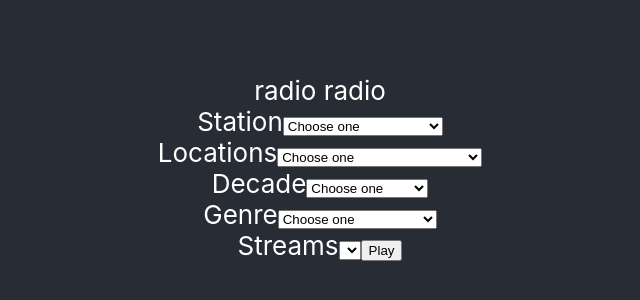
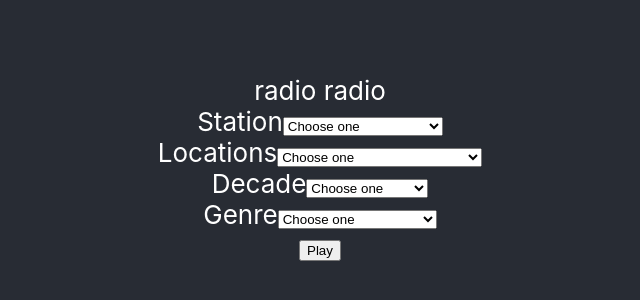
Before and after one commit to chippenzie/wayback-hifi, a React (Create React App) app: page / in a window 1280 px wide. Shown: the part 232-532 px from the top of the page, without its empty margins (320-960 px from the left). Built offline with nearby package versions, Linux system fonts and the light colour scheme.

Commit message:
more tweakz

```diff
--- a/src/App.css
+++ b/src/App.css
@@ -36,3 +36,7 @@
     transform: rotate(360deg);
   }
 }
+
+.streams {
+  padding: 8px;
+}
--- a/src/App.js
+++ b/src/App.js
@@ -80,7 +80,8 @@ class RemoteControl extends React.Component {
         decades = {},
         genres = {},
         currentFilters = this.state.filters,
-        streems = 'ppp';
+        streems = 'ppp',
+        streamDisp = '';
 
     if (this.props.streams.length) {
       for (let i=0; i < this.props.streams.length; i++) {
@@ -141,7 +142,10 @@ class RemoteControl extends React.Component {
       } else {
         streems = [];
       }
+    }
 
+    if (streems.length > 0) {
+      streamDisp = (<div className="streams"><label htmlFor="streamDropdown">Streams</label><select id="streamDropdown">{streems}</select></div>);
     }
 
     return (
@@ -150,10 +154,8 @@ class RemoteControl extends React.Component {
         <Filter id="location" label="Locations" values={locations} filterFn={this.filterByLocation} />
         <Filter id="decades" label="Decade" values={decades} filterFn={this.filterByDecade } />
         <Filter id="genres" label="Genre" values={genres} filterFn={this.filterByGenre} />
-        <label htmlFor="streamDropdown">Streams</label>
-        <select id="streamDropdown">
-            {streems}
-        </select>
+        {streamDisp}
+
         <button onClick={() => this.props.play()} > Play </button>
       </div>
     )
```
Also changed, not shown: 10 other files (tests, documents, lock files or other folders).
